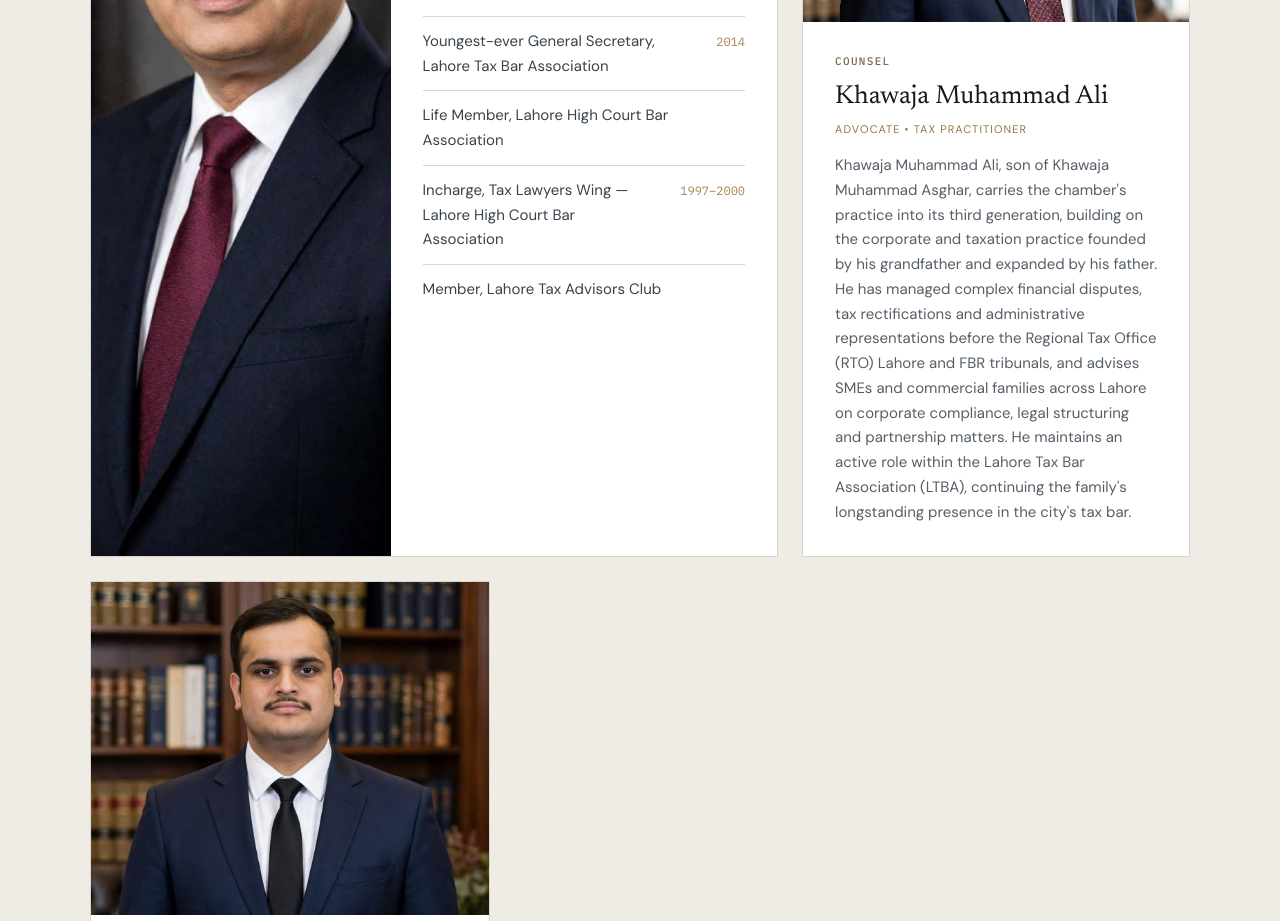
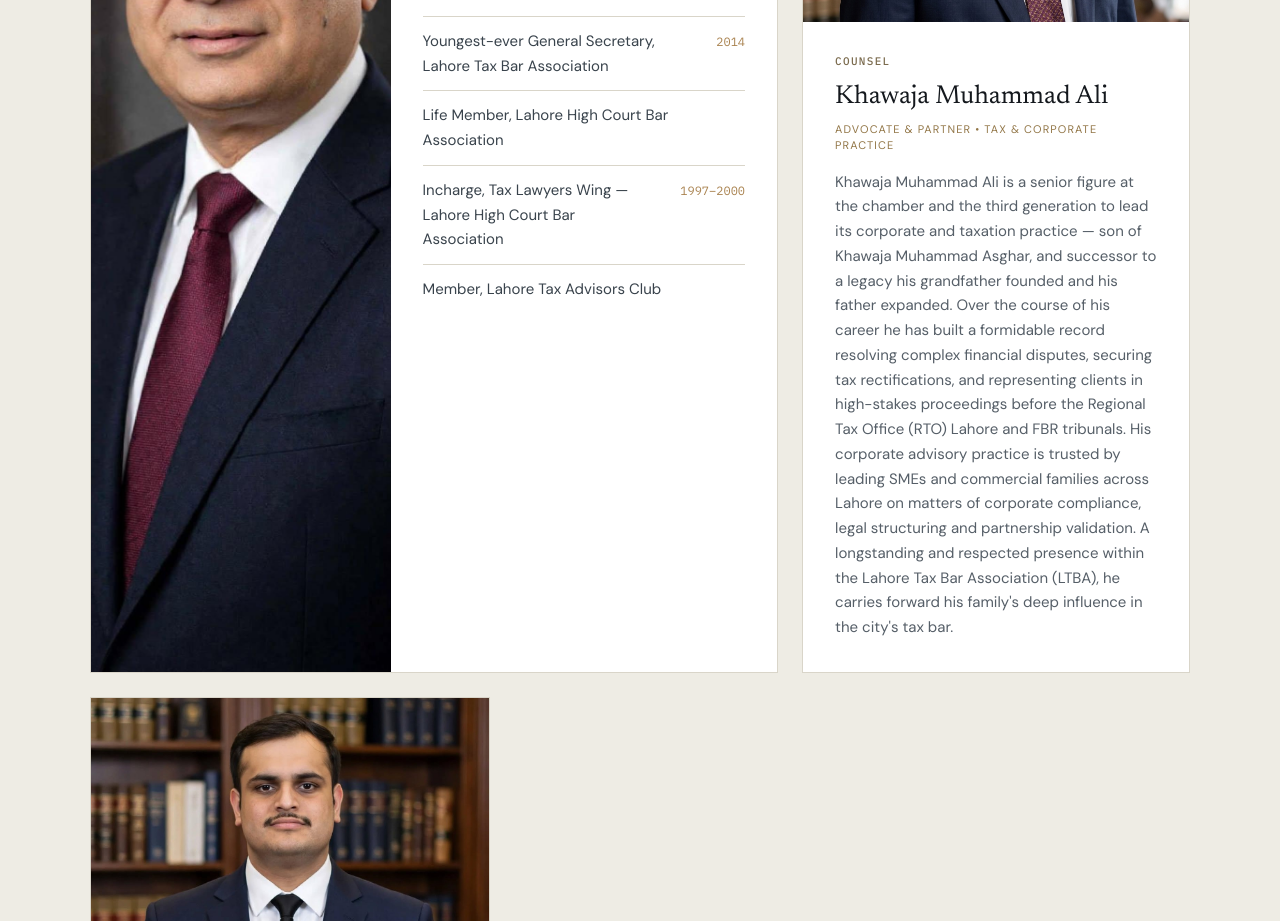
Before and after one commit to KH-M-LAEEQ/Khawaja-and-Associates, a Next.js app: page / in a window 1280 px wide. Shown: the part 1320-2241 px from the top of the page. Built offline with nearby package versions, Linux system fonts and the light colour scheme.

Commit message:
Elevate Khawaja Muhammad Ali's bio to a senior, authoritative tone

```diff
--- a/app/page.js
+++ b/app/page.js
@@ -122,17 +122,19 @@ export default function HomePage() {
               <div className="eyebrow mb-2">COUNSEL</div>
               <h3 className="font-serif text-[26px] my-1">Khawaja Muhammad Ali</h3>
               <p className="text-[11px] tracking-[0.1em] uppercase text-[#927647] mb-4">
-                Advocate • Tax Practitioner
+                Advocate &amp; Partner • Tax &amp; Corporate Practice
               </p>
               <p className="text-body-m text-graphite m-0">
-                Khawaja Muhammad Ali, son of Khawaja Muhammad Asghar, carries the chamber&apos;s practice into
-                its third generation, building on the corporate and taxation practice founded by his
-                grandfather and expanded by his father. He has managed complex financial disputes, tax
-                rectifications and administrative representations before the Regional Tax Office (RTO)
-                Lahore and FBR tribunals, and advises SMEs and commercial families across Lahore on
-                corporate compliance, legal structuring and partnership matters. He maintains an active
-                role within the Lahore Tax Bar Association (LTBA), continuing the family&apos;s longstanding
-                presence in the city&apos;s tax bar.
+                Khawaja Muhammad Ali is a senior figure at the chamber and the third generation to lead
+                its corporate and taxation practice — son of Khawaja Muhammad Asghar, and successor to a
+                legacy his grandfather founded and his father expanded. Over the course of his career he
+                has built a formidable record resolving complex financial disputes, securing tax
+                rectifications, and representing clients in high-stakes proceedings before the Regional
+                Tax Office (RTO) Lahore and FBR tribunals. His corporate advisory practice is trusted by
+                leading SMEs and commercial families across Lahore on matters of corporate compliance,
+                legal structuring and partnership validation. A longstanding and respected presence within
+                the Lahore Tax Bar Association (LTBA), he carries forward his family&apos;s deep influence in
+                the city&apos;s tax bar.
               </p>
             </div>
           </article>
```
